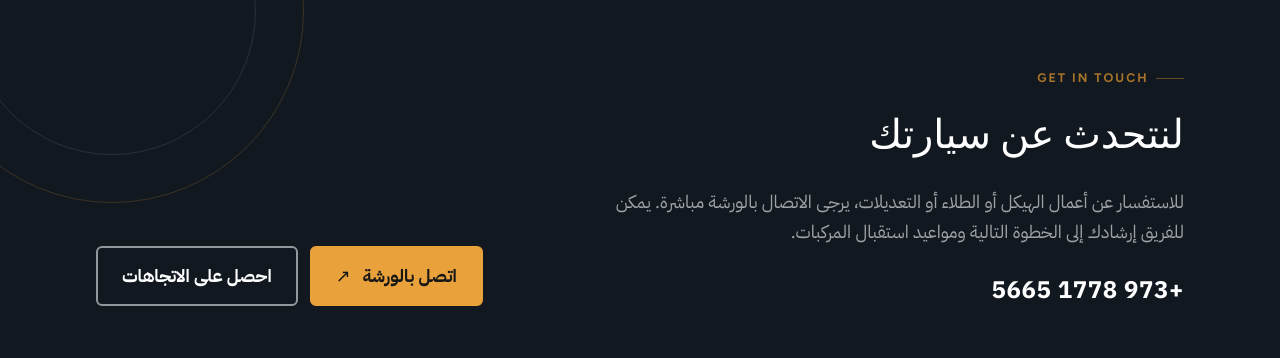
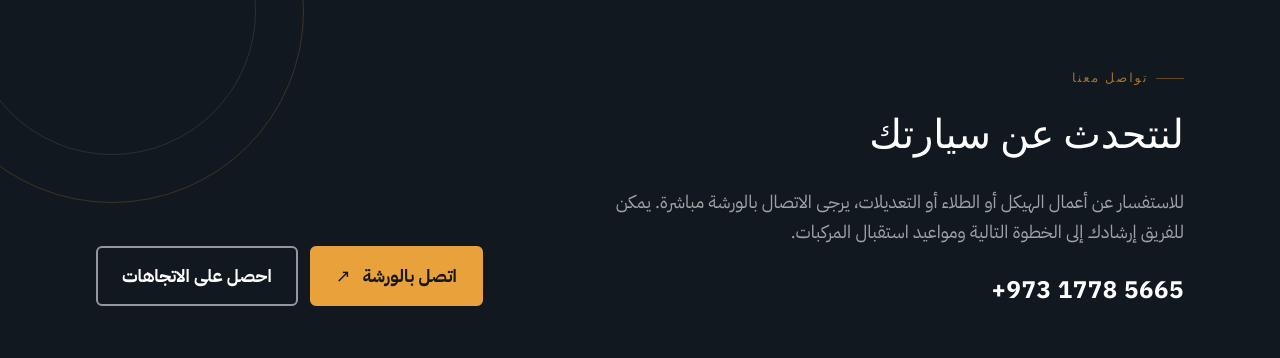
Before and after one commit to muhammedaadhilv69-crypto/karawan-garage-site, a Next.js app: page /ar in a window 1280 px wide. Shown: the part 2536-2894 px from the top of the page. Built offline with nearby package versions, Linux system fonts and the light colour scheme.

Commit message:
Translate all visible site copy

```diff
--- a/src/components/Contact.tsx
+++ b/src/components/Contact.tsx
@@ -11,10 +11,10 @@ export default function Contact({ t }: { t: Copy }) {
       <div className="pointer-events-none absolute -end-8 -top-16 size-72 rounded-full border border-white/10" />
       <Container className="relative grid gap-10 md:grid-cols-[1fr_auto] md:items-end">
         <div>
-          <p className="eyebrow mb-5 text-signal">Get in touch</p>
+          <p className="eyebrow mb-5 text-signal">{t.eyebrows.contact}</p>
           <SectionTitle>{t.sections.contact}</SectionTitle>
           <p className="max-w-xl text-lg leading-relaxed text-white/60">{t.sections.contactText}</p>
-          <p className="mt-7 font-display text-2xl font-bold tracking-wide">{site.phone}</p>
+          <p className="mt-7 font-display text-2xl font-bold tracking-wide"><bdi dir="ltr">{site.phone}</bdi></p>
         </div>
         <div className="flex flex-wrap gap-3">
           <ButtonLink href={telLink}>{t.cta}<span aria-hidden="true" className="ms-3">↗</span></ButtonLink>
```
